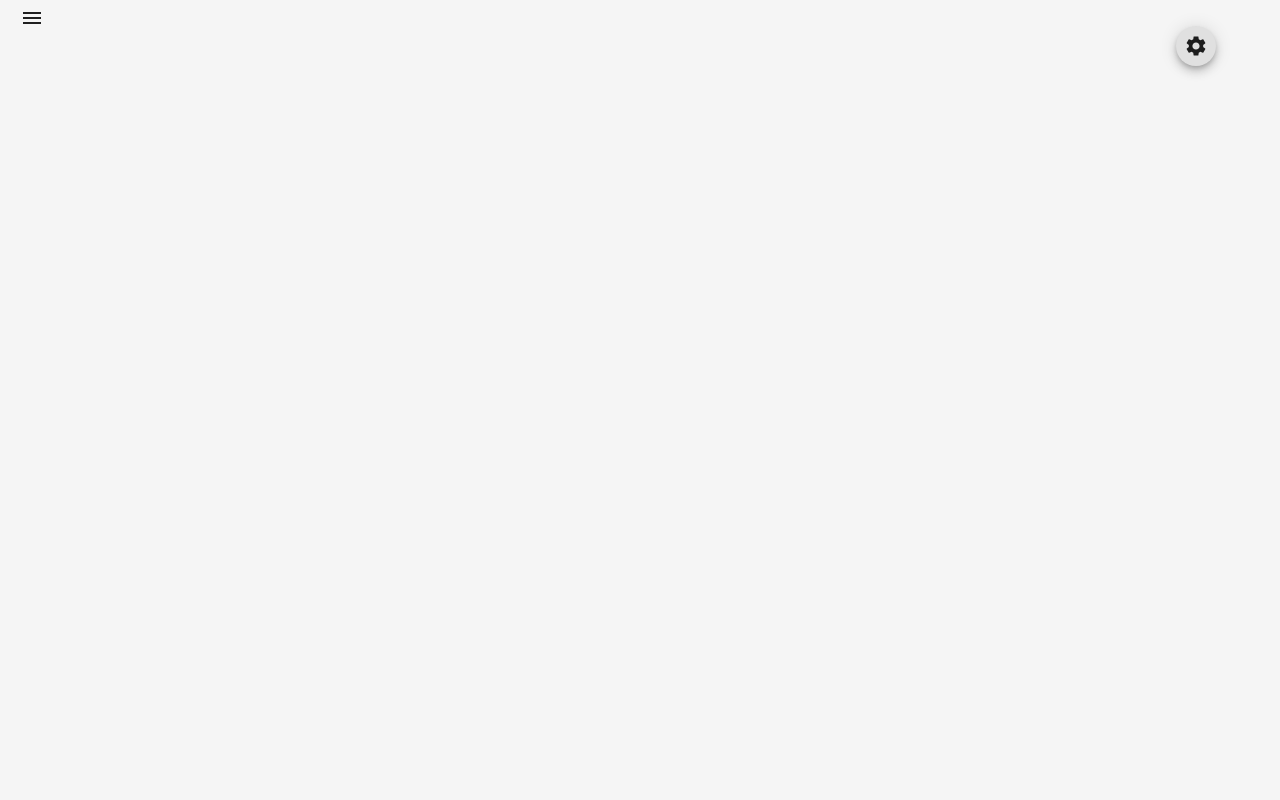
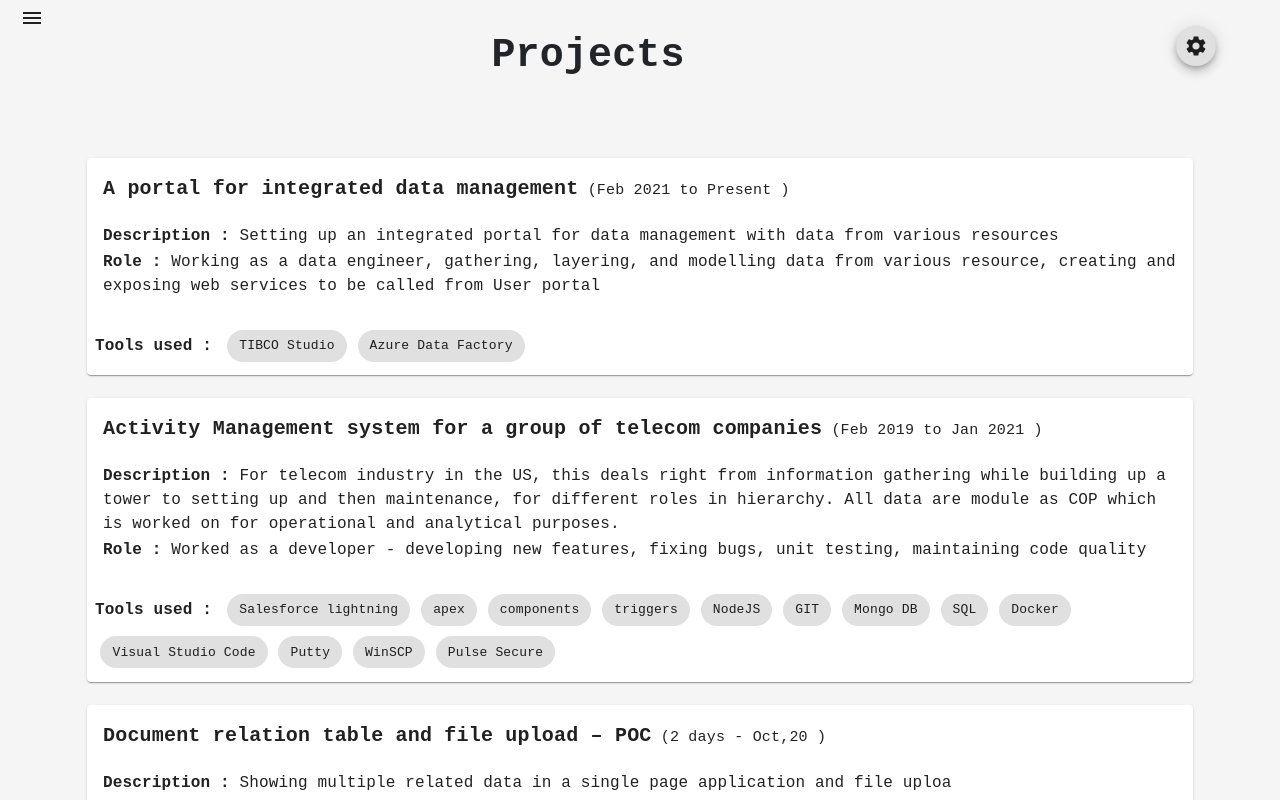
Before and after one commit to SubhasisChakrabortykiit/chaksta, a React (Create React App) app: page /Projects in a window 1280 px wide. Shown: the top 800 px of the page. Built offline with nearby package versions, Linux system fonts and the light colour scheme.

Commit message:
projects added and nav name change

```diff
--- a/public/index.html
+++ b/public/index.html
@@ -2,7 +2,7 @@
 <html lang="en">
   <head>
     <meta charset="utf-8" />
-    <link rel="icon" href="%PUBLIC_URL%/favicon.ico" />
+    <link rel="icon" href="%PUBLIC_URL%/subhasis.jpg" />
     <meta name="viewport" content="width=device-width, initial-scale=1" />
     <meta name="theme-color" content="#000000" />
     <meta
@@ -11,7 +11,7 @@
     />
     <link rel="apple-touch-icon" href="%PUBLIC_URL%/logo192.png" />
     <link rel="manifest" href="%PUBLIC_URL%/manifest.json" />
-    <title>React App</title>
+    <title>chaksta.com</title>
   </head>
   <body>
     <noscript>You need to enable JavaScript to run this app.</noscript>
--- a/src/globals/englishConstant.js
+++ b/src/globals/englishConstant.js
@@ -3,19 +3,20 @@
 const enConstants = {
     LEGAL_NAME: "Subhasis Chakraborty",
     NAVIGATION_ITEMS: [
-        { 'title': 'Card', 'logo_path': 'sss', 'path' : '/', 'component' : 'Home' },
-        { 'title': 'Work Experience', 'logo_path': 'sss', 'path': '/WorkExp', 'component':'WorkExp' },
-        { 'title': 'Skills', 'logo_path': 'sss', 'path': '/Skills', 'component':'Skills' },
-        { 'title': 'Certificates', 'logo_path': 'sss', 'path': '/'  },
-        { 'title': 'Interests', 'logo_path': 'sss', 'path': '/'  },
-        { 'title': 'Quotes', 'logo_path': 'sss', 'path': '/'  },
-        { 'title': 'Contact', 'logo_path': 'sss', 'path': '/'  }
+        { 'title': 'me()', 'logo_path': 'sss', 'path': '/', 'component': 'Home' },
+        { 'title': 'work()', 'logo_path': 'sss', 'path': '/WorkExp', 'component': 'WorkExp' },
+        { 'title': 'skills()', 'logo_path': 'sss', 'path': '/Skills', 'component': 'Skills' },
+        { 'title': 'projects_achievements()', 'logo_path': 'sss', 'path': '/Projects', 'component': 'Projects' },
+        { 'title': 'gallery()', 'logo_path': 'sss', 'path': '/' },
+        { 'title': 'quotes()', 'logo_path': 'sss', 'path': '/' },
+        { 'title': 'contact()', 'logo_path': 'sss', 'path': '/' }
     ],
     PAGE_TITLES: {
-            PAGE_1: '',
-            PAGE_2: 'Work Experience',
-            PAGE_3: 'SKILLS'
-        },
+        PAGE_1: '',
+        PAGE_2: 'Work Experience',
+        PAGE_3: 'Skills',
+        PAGE_4: 'Projects'
+    },
     JOB_PROFILE: 'MEAN/MERN Developer, Data Engineer',
     JOB_COMPANIES: 'PwC India, Ex L&T Technology Services',
     UNIVERSITY_AND_HIGHEST_QUALIFCATION: 'B.Tech CSE, KIIT University',
@@ -39,8 +40,8 @@
         }
     ],
     WORK_EXPIRIENCE_PHRASE: 'of experience as a MEAN/MERN Stack developer and Data engineer in LTTS and PwC with expertise in Angular 2+, NodeJs,Salesforce Lightning, TIBCO data virtulization, ADF projects with quality code measures and following AGILE methodology',
-    SKILLS : {
-        SKILL_SET_1 : [ // RATE OUT OF 100
+    SKILLS: {
+        SKILL_SET_1: [ // RATE OUT OF 100
             {
                 SKILL: 'MEAN / MERN stack',
                 RATE: '85'
@@ -66,7 +67,7 @@
                 RATE: '60'
             }
         ],
-        SKILL_SET_2 : [ // RATE OUT OF 100
+        SKILL_SET_2: [ // RATE OUT OF 100
             {
                 SKILL: 'Salesforce Lightning/ Apex/ Triggers/ Aura components',
                 RATE: '70'
@@ -88,7 +89,7 @@
                 RATE: '85'
             }
         ],
-        SKILL_SET_3 : [ // RATE OUT OF 100
+        SKILL_SET_3: [ // RATE OUT OF 100
             {
                 SKILL: 'MICROSERVICES',
                 RATE: '90'
@@ -110,7 +111,51 @@
                 RATE: '80'
             },
         ]
-    }
+    },
+    PROJECTS : [
+        {
+            PROJECT_NAME: 'A portal for integrated data management',
+            PROJECT_DATE: 'Feb 2021 to Present',
+            PROJECT_DESCRIPTION: 'Setting up an integrated portal for data management with data from various resources',
+            PROJECT_ROLE: 'Working as a data engineer, gathering, layering, and modelling data from various resource, creating and exposing web services to be called from User portal',
+            PROJECT_TOOLS_USED: 'TIBCO Studio, Azure Data Factory'
+        },
+        {
+            PROJECT_NAME: 'Activity Management system for a group of telecom companies',
+            PROJECT_DATE: 'Feb 2019 to Jan 2021',
+            PROJECT_DESCRIPTION: 'For telecom industry in the US, this deals right from information gathering while building up a tower to setting up and then maintenance, for different roles in hierarchy. All data are module as COP which is worked on for operational and analytical purposes.',
+            PROJECT_ROLE: 'Worked as a developer - developing new features, fixing bugs, unit testing, maintaining code quality',
+            PROJECT_TOOLS_USED: 'Salesforce lightning, apex, components, triggers, NodeJS, GIT, Mongo DB, SQL, Docker, Visual Studio Code, Putty, WinSCP, Pulse Secure'
+        },
+        {
+            PROJECT_NAME: ' Document relation table and file upload – POC',
+            PROJECT_DATE: '2 days - Oct,20',
+            PROJECT_DESCRIPTION: 'Showing multiple related data in a single page application and file uploa',
+            PROJECT_ROLE: 'Worked as a Full stack Developer- Developing the frontend using Angular JS, backend using Node JS, Connecting NoSQL db. to backend, connecting both the services, Part of devOps for publishing the app in server',
+            PROJECT_TOOLS_USED: 'Salesforce lightning, apex, components, triggers, NodeJS, GIT, Mongo DB, SQL, Docker, Visual Studio Code, Putty, WinSCP, Pulse Secure'
+        },
+        {
+            PROJECT_NAME: 'Fall Detecting App',
+            PROJECT_DATE: 'Jan 2019 to Feb 2019',
+            PROJECT_DESCRIPTION: 'An emergency app for lone workers who are high up in telecom towers for setup or maintenance, this app used an algorithm to detect the fall detection and alert his higher hierarchy or medical personal.',
+            PROJECT_ROLE: 'Worked as a shadow developer - developing new features, fixing bugs, maintaining code quality',
+            PROJECT_TOOLS_USED: ' NodeJS, AngularJS, Mongo DB, devOps – docker and Nginx, Visual Studio Code, git'
+        },
+        {
+            PROJECT_NAME: 'Social Media data collection - POC',
+            PROJECT_DATE: 'Nov 2018 to Jan 2020',
+            PROJECT_DESCRIPTION: 'Getting user stats from social media like YouTube, show up in Dashboard UI',
+            PROJECT_ROLE: 'Worked as a developer - developing new features, fixing bugs, unit testing, maintaining code quality',
+            PROJECT_TOOLS_USED: 'NodeJS, AngularJS, Mongo DB, Visual Studio Code'
+        },
+        {
+            PROJECT_NAME: 'Smart Door Lock',
+            PROJECT_DATE: 'College semester project',
+            PROJECT_DESCRIPTION: 'Open door lock using face recognition',
+            PROJECT_ROLE: 'Worked as a developer, building the project from scratch. Creating all documents, front end, back end, DB schemas, connecting all services',
+            PROJECT_TOOLS_USED: ' Python, OpenCV, IOT, Arduino programming, Visual Studio Code, PyCharm, Arduino'
+        }
+    ]
 }
 
 export default enConstants;
--- a/src/pages/Dashboard/Dashboard.js
+++ b/src/pages/Dashboard/Dashboard.js
@@ -6,6 +6,7 @@
 import Home from '../Home/Home';
 import WorkExp from "../WorkExperience/WorkExp";
 import Skills from "../Skills/Skills";
+import Projects from '../Projects/Projects';
 
 import { BrowserRouter as Router, Switch, Route } from 'react-router-dom';
 function Dashboard() {
@@ -25,6 +26,7 @@
                                 <Route path="/WorkExp" component={ WorkExp } />
                                 <Route path="/TempDrawer" component={ TemporaryDrawer } />
                                 <Route path="/Skills" component={ Skills } />
+                                <Route path="/Projects" component={ Projects } />
                             </Switch>
                         </div>
                     {/* </Router> */}
--- /dev/null
+++ b/src/pages/Projects/Projects.css
@@ -0,0 +1,42 @@
+.container {
+  margin: 0;
+  padding: 0;
+  max-width: inherit;
+  font-family: var(--FONT-FAMILY) !important;
+  /* max-height: inherit; */
+}
+
+  .page-title span{
+    font-size: -webkit-xxx-large;
+    align-items: center;
+    display: flex;
+    justify-content: center;
+    font-family: var(--FONT-FAMILY);
+    font-weight: bold;
+    z-index: 1;
+    width: 60%;
+    margin-right: auto;
+    margin-left: auto;
+    margin-top: 2%;
+    margin-bottom: 2%;
+  }
+
+  .page-content {
+    margin-right: 5%;
+    margin-left: 5%;
+  }
+
+  .MuiTypography-body1 {
+    font-family: var(--FONT-FAMILY) !important;
+  }
+  .card-div {
+    min-width: 275;
+    margin: 2%;
+  }
+  .MuiCardActions-root {
+    display: block !important;
+  }
+
+  .MuiChip-root {
+    font-family: var(--FONT-FAMILY) !important;
+  }
--- /dev/null
+++ b/src/pages/Projects/Projects.js
@@ -0,0 +1,106 @@
+import React from 'react';
+import { makeStyles, withStyles } from '@material-ui/core/styles';
+import { Container, Row, Col } from "react-bootstrap";
+import './Projects.css';
+import enConstants from "../../globals/englishConstant";
+import Paper from '@material-ui/core/Paper';
+import Grid from '@material-ui/core/Grid';
+import Typography from '@material-ui/core/Typography';
+import LinearProgress from '@material-ui/core/LinearProgress';
+import Card from '@material-ui/core/Card';
+import CardActions from '@material-ui/core/CardActions';
+import CardContent from '@material-ui/core/CardContent';
+import Button from '@material-ui/core/Button';
+import { color, display } from '@material-ui/system';
+import { grey } from '@material-ui/core/colors';
+import Chip from '@material-ui/core/Chip';
+
+const useStyles = makeStyles({
+    projectName: {
+        fontWeight: 900,
+        fontSize: 20
+    },
+    projectDescription: {
+        marginTop: 20,
+        marginBottom: 2
+    },
+    projectDate: {
+        fontWeight: 300,
+        fontSize: 15,
+        color: grey,
+        display: 'inline'
+    },
+    projectRole: {
+        marginTop: 2,
+        marginBottom: 2
+    },
+    projectTool: {
+
+    },
+    chipzi: {
+        width: 'auto !important',
+        margin: '0.5%'
+    }
+});
+
+
+let GLOBALS = enConstants;
+
+
+export default function Projects() {
+    const classes = useStyles();
+    let items_1 = GLOBALS.PROJECTS;
+    let itemList_1 = [];
+    let tools = [];
+    let getTools = function(toolsData){
+        tools = [];
+        toolsData.forEach((record, i) => {
+            tools.push(<Chip key={i}  className={classes.chipzi} label={record} component={'span'} />)
+            // added component to remove warning in console
+        });
+    }
+    items_1.forEach((item, index) => {
+        itemList_1.push(<Card key={index}  className='card-div'>
+            <CardContent>
+                <Typography className={classes.projectName} >
+                    {item.PROJECT_NAME}
+                    <p className={classes.projectDate} >
+                        {' ('}{item.PROJECT_DATE}{' )'}
+                    </p>
+                </Typography>
+                <Typography className={classes.projectDescription} >
+                    <b>{'Description : '}</b>
+                    {item.PROJECT_DESCRIPTION}
+                </Typography>
+                <Typography className={classes.projectRole}>
+                    <b>{'Role : '}</b>
+                    {item.PROJECT_ROLE}
+                </Typography>
+            </CardContent>
+            <CardActions>
+                <Typography className={classes.projectTool}>
+                    <b>{'Tools used : '}</b>
+                    {
+                        getTools((item.PROJECT_TOOLS_USED).split(','))
+                    }
+
+                    {tools}
+
+                </Typography>
+            </CardActions>
+        </Card>)
+    });
+    return (
+        <Container>
+            <div className="page-title">
+                <Typography>
+                    <span style={{ fontSize: '2.5em' }}>{GLOBALS.PAGE_TITLES.PAGE_4}</span><br />
+                </Typography>
+            </div>
+            {/* {classes.root}  */}
+            <div className='page-content'>
+                {itemList_1}
+            </div>
+        </Container>
+    );
+}
--- a/src/pages/WorkExperience/WorkExp.css
+++ b/src/pages/WorkExperience/WorkExp.css
@@ -84,7 +84,7 @@
     margin-bottom: 2%;
   }
 
-  .page-content span{
+  .page-content .span-in-page-content{
     font-size: -webkit-x-large;
     align-items: center;
     display: flex;
--- a/src/pages/WorkExperience/WorkExp.js
+++ b/src/pages/WorkExperience/WorkExp.js
@@ -75,7 +75,7 @@
             </div>
             <div className="page-content">
                 <Typography>
-                    <span> {monthDiff()} { GLOBALS.WORK_EXPIRIENCE_PHRASE } </span><br />
+                    <span className='span-in-page-content'> {monthDiff()} { GLOBALS.WORK_EXPIRIENCE_PHRASE } </span><br />
                 </Typography>
             </div>
             <Row className="display-frame-wxp">
```
Also changed, not shown: src/pages/Skills/Skills.js (+6 -6 lines), public/subhasis.jpg (added).
